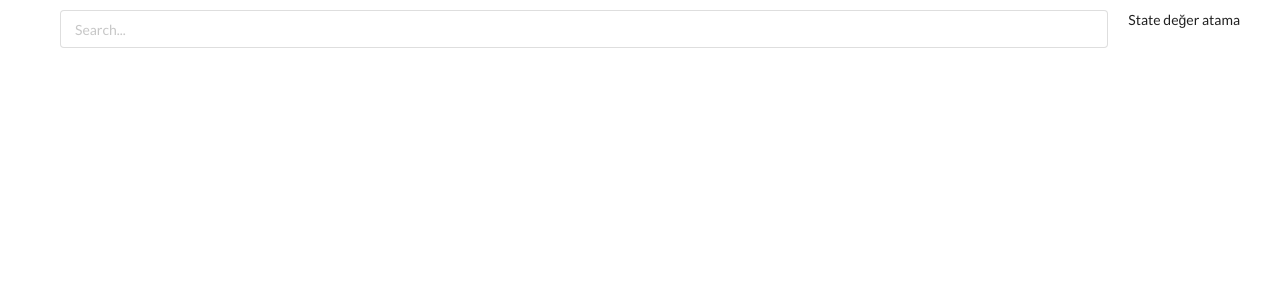
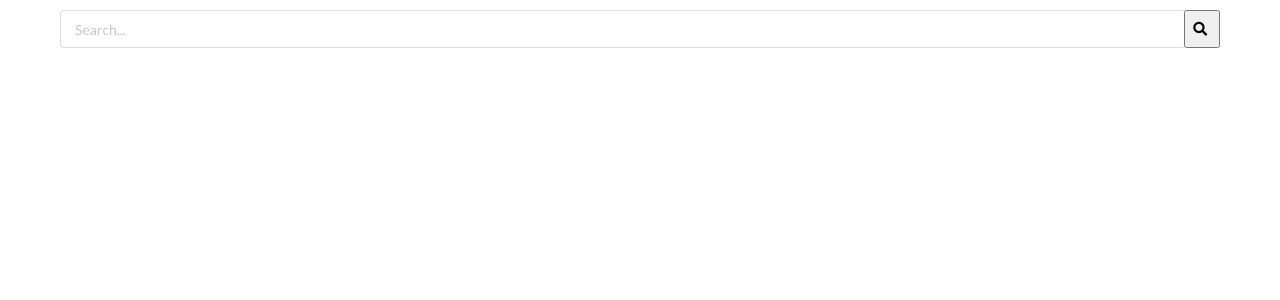
Before and after one commit to kazimincebay/little-project-with-react, a React (Create React App) app: page / in a window 1280 px wide. Shown: the top 300 px of the page. Built offline with nearby package versions, Linux system fonts and the light colour scheme.

Commit message:
I send parameters to App.js

```diff
--- a/src/components/App.js
+++ b/src/components/App.js
@@ -1,13 +1,17 @@
-import React from "react";
+import React, { Component } from "react";
 import SearchBar from "./SearchBar/SearchBar";
 import "./App.css";
-const App = () => {
-  return (
-    <div className="app-container">
-      <SearchBar />
-      State değer atama
-    </div>
-  );
-};
+class App extends Component{
+  onSearchImage = search =>{
+    console.log("App "+search);
+  }
+  render() {
+    return (
+      <div className="app-container">
+        <SearchBar onSearchImage={this.onSearchImage}/>
+      </div>
+    );
+  }
+}
 
 export default App;
--- a/src/components/SearchBar/SearchBar.js
+++ b/src/components/SearchBar/SearchBar.js
@@ -2,20 +2,38 @@ import React, { Component } from "react";
 import "./SearchBar.css";
 class SearchBar extends Component {
   state = {
-search:''
+    search: "",
   };
-  inputChanged(event){
-    console.log(event.target.value)
+  inputChanged(event) {
+    console.log(event.target.value);
     this.setState({
-      search:event.target.value
-    })
+      search: event.target.value,
+    });
   }
-  render(){
-  return (
-<div className="search-bar-container ui input">
-    <input type="text" onChange={this.inputChanged.bind(this)} placeholder="Search..."/>
-</div>
-  )
-}};
+
+  searchImage = () => {
+    console.log("Success");
+    this.props.onSearchImage(this.state.search);
+  };
+  render() {
+    return (
+      <div className="search-bar-container ui action input">
+        <input
+          type="text"
+          onKeyPress={(e) => {
+            if (e.key === "Enter") {
+              this.searchImage();
+            }
+          }}
+          onChange={this.inputChanged.bind(this)}
+          placeholder="Search..."
+        />
+        <button className="ui icon-button" onClick={this.searchImage}>
+          <i className="search icon"></i>
+        </button>
+      </div>
+    );
+  }
+}
 
 export default SearchBar;
```
